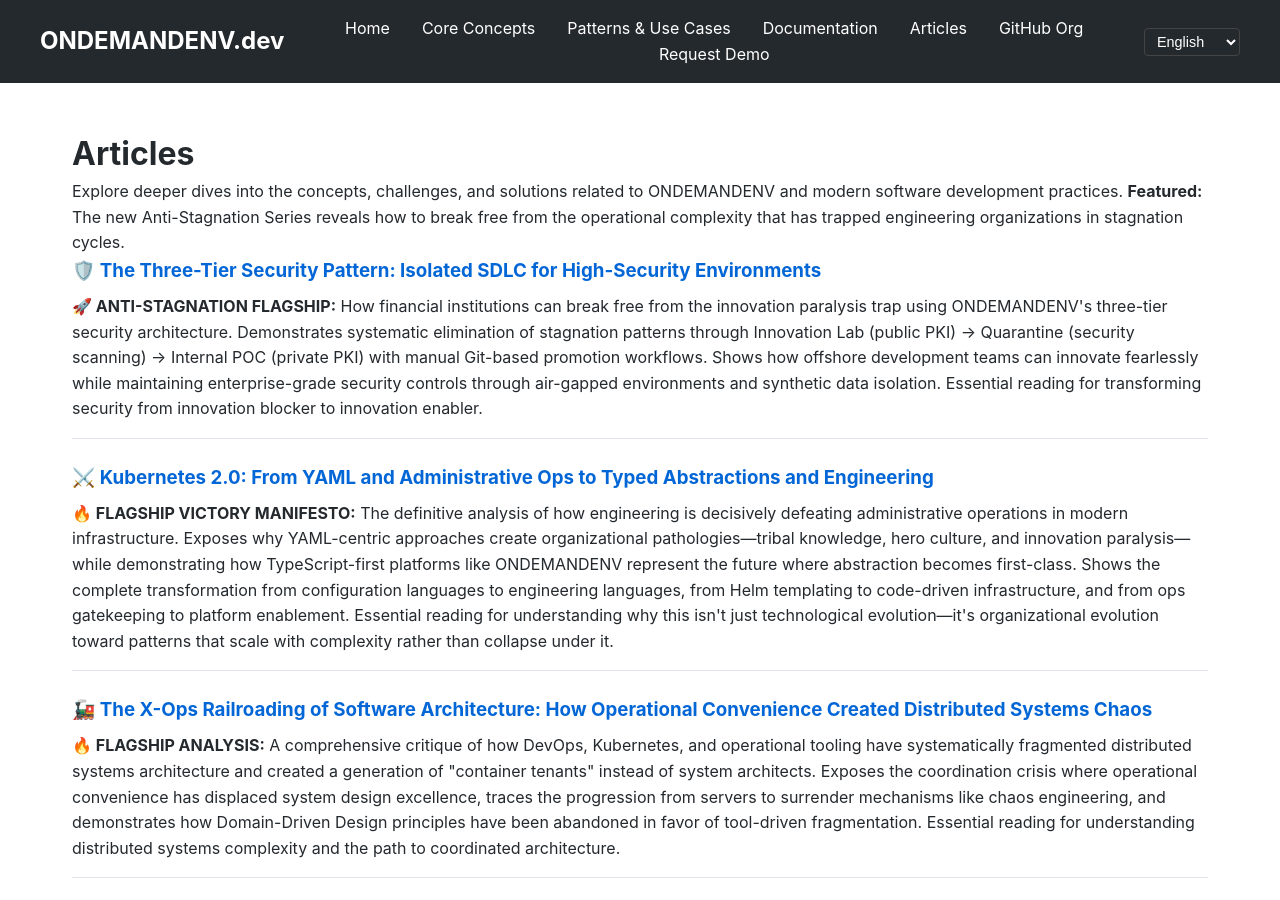
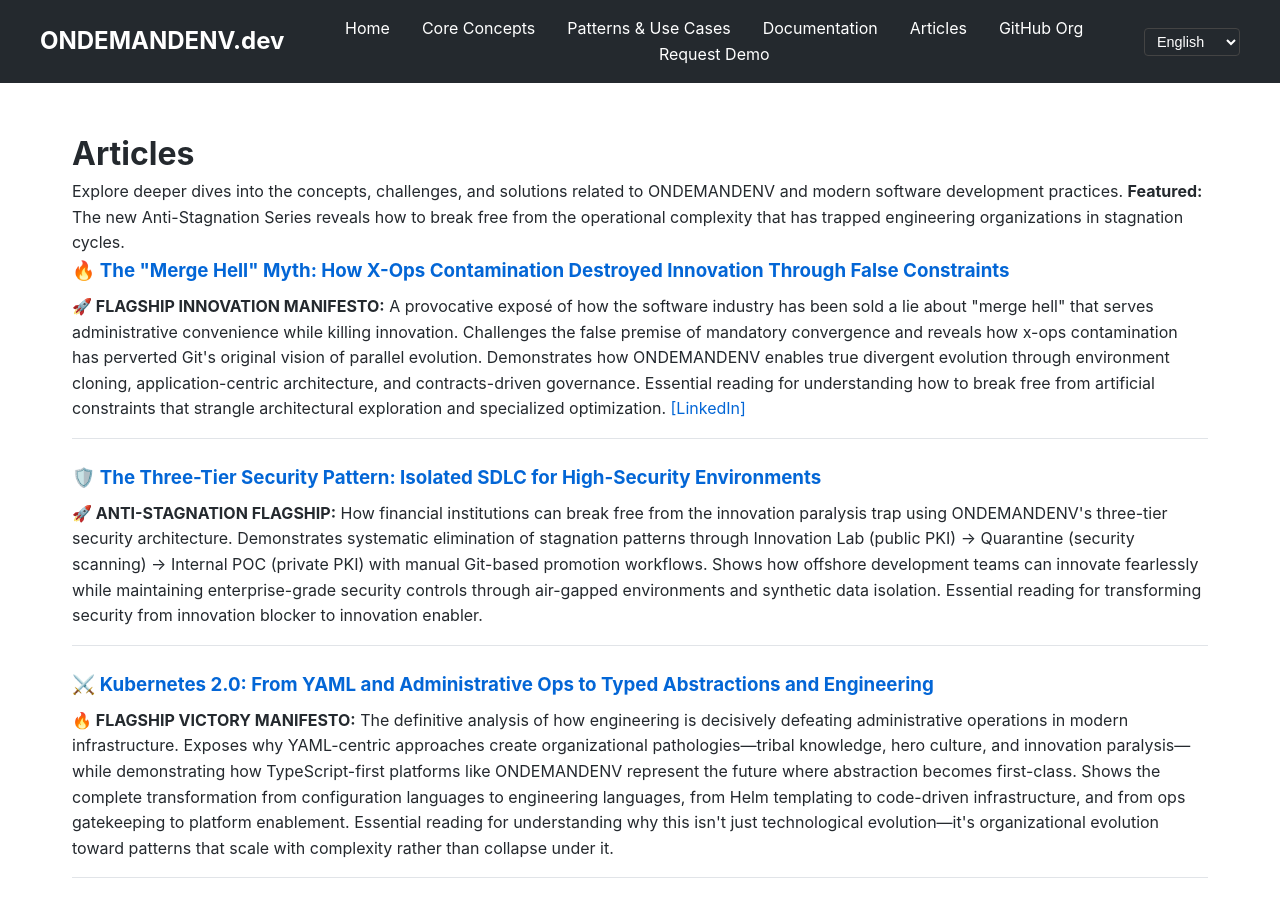
Before and after one commit to ondemandenv/ondemandenv.github.io, a Jekyll site: the page articles.html, which Jekyll copies as it is, in a window 1280 px wide and 900 px high. Built offline with Jekyll 4.4.1, drawn with Linux system fonts in a browser that asks for light colours.

Commit message:
+++++ ++++ ++++ ++++ +

```diff
--- a/articles.html
+++ b/articles.html
@@ -43,6 +43,10 @@
     <p>Explore deeper dives into the concepts, challenges, and solutions related to ONDEMANDENV and modern software development practices. <strong>Featured:</strong> The new Anti-Stagnation Series reveals how to break free from the operational complexity that has trapped engineering organizations in stagnation cycles.</p>
 
     <ul class="articles-list">
+        <li>
+            <h3><a href="articles/merge-hell-myth-x-ops-contamination/">🔥 The "Merge Hell" Myth: How X-Ops Contamination Destroyed Innovation Through False Constraints</a></h3>
+            <p><strong>🚀 FLAGSHIP INNOVATION MANIFESTO:</strong> A provocative exposé of how the software industry has been sold a lie about "merge hell" that serves administrative convenience while killing innovation. Challenges the false premise of mandatory convergence and reveals how x-ops contamination has perverted Git's original vision of parallel evolution. Demonstrates how ONDEMANDENV enables true divergent evolution through environment cloning, application-centric architecture, and contracts-driven governance. Essential reading for understanding how to break free from artificial constraints that strangle architectural exploration and specialized optimization. <a href="https://www.linkedin.com/pulse/merge-hell-myth-how-x-ops-contamination-destroyed-innovation-yang-hwdse/">[LinkedIn]</a></p>
+        </li>
         <li>
             <h3><a href="articles/isolated-offshore-development-pattern/">🛡️ The Three-Tier Security Pattern: Isolated SDLC for High-Security Environments</a></h3>
             <p><strong>🚀 ANTI-STAGNATION FLAGSHIP:</strong> How financial institutions can break free from the innovation paralysis trap using ONDEMANDENV's three-tier security architecture. Demonstrates systematic elimination of stagnation patterns through Innovation Lab (public PKI) → Quarantine (security scanning) → Internal POC (private PKI) with manual Git-based promotion workflows. Shows how offshore development teams can innovate fearlessly while maintaining enterprise-grade security controls through air-gapped environments and synthetic data isolation. Essential reading for transforming security from innovation blocker to innovation enabler.</p>
```
